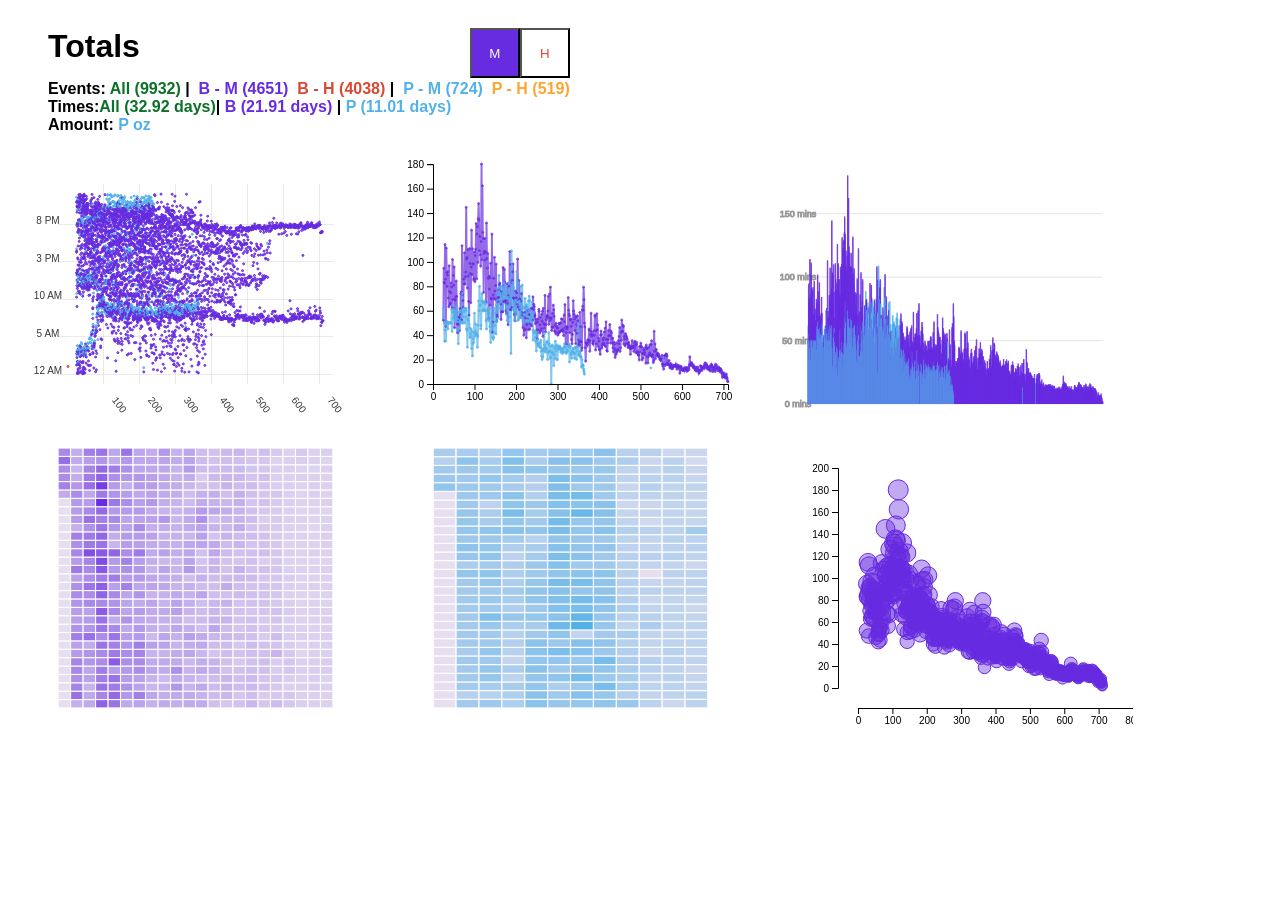
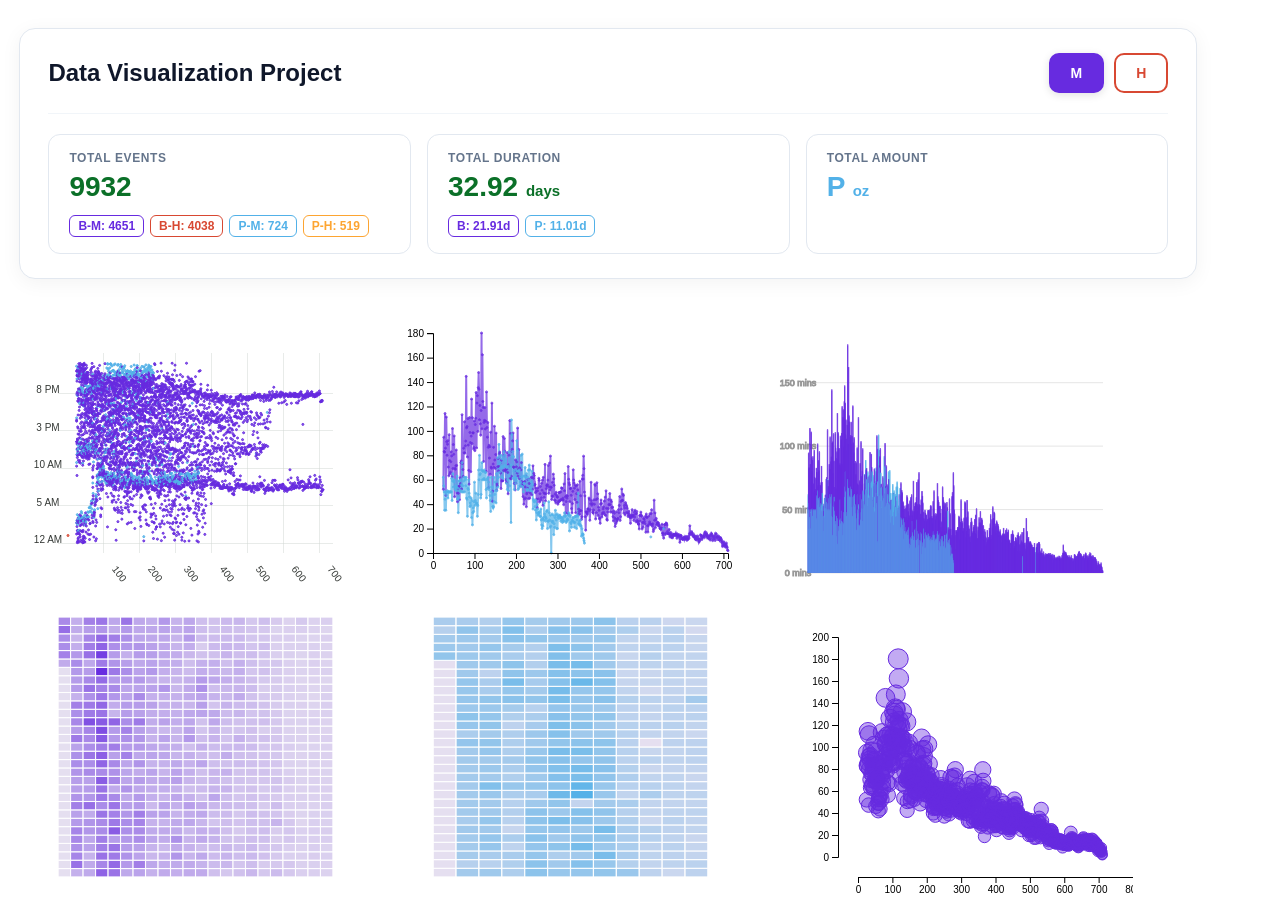
Before and after one commit to legaudinier/data-visualization, a React (Vite) app: page / in a window 1280 px wide. Before the commit the page ends 800 px from the top, so only its background shows below. Built offline with nearby package versions, Linux system fonts and the light colour scheme.

Commit message:
Header styling

```diff
--- a/src/App.tsx
+++ b/src/App.tsx
@@ -54,67 +54,203 @@ function App() {
           paddingTop: '20px',
           fontFamily: 'Arial, Helvetica, sans-serif'
         }}>
-        <div style={{ width: '1000px', display: 'flex', flexDirection: 'row' }}>
-          <div style={{ marginLeft: '40px' }}>
-            <div style={{ display: 'flex', justifyContent: 'space-between' }}>
-              <h1 style={{ marginTop: '0', marginBottom: '15px' }}>Totals</h1>
+        <div
+          style={{
+            maxWidth: '1120px',
+            margin: '0 auto 24px auto',
+            padding: '24px 28px',
+            backgroundColor: '#ffffff',
+            borderRadius: '16px',
+            boxShadow: '0 4px 20px rgba(0, 0, 0, 0.05)',
+            border: '1px solid #e2e8f0',
+          }}
+        >
+          <div
+            style={{
+              display: 'flex',
+              justifyContent: 'space-between',
+              alignItems: 'center',
+              paddingBottom: '20px',
+              marginBottom: '20px',
+              borderBottom: '1px solid #f1f5f9',
+            }}
+          >
             <div>
-                <button style={{
-                  width: '50px', height: '50px',
-                  background: pressedM ? bColor : 'white',
-                  color: pressedM ? 'white' : bColor
-                }}
+              <h1 style={{ margin: 0, fontSize: '24px', fontWeight: 700, color: '#0f172a' }}>
+                Data Visualization Project
+              </h1>
+            </div>
+
+            <div style={{ display: 'flex', gap: '10px' }}>
+              <button
                 type="button"
                 aria-pressed={pressedM}
-                  onClick={handleClickM}>
+                onClick={handleClickM}
+                style={{
+                  padding: '10px 20px',
+                  borderRadius: '10px',
+                  border: `2px solid ${bColor}`,
+                  backgroundColor: pressedM ? bColor : '#ffffff',
+                  color: pressedM ? '#ffffff' : bColor,
+                  fontWeight: 700,
+                  fontSize: '14px',
+                  cursor: 'pointer',
+                  transition: 'all 0.15s ease',
+                  boxShadow: pressedM ? '0 2px 8px rgba(0, 0, 0, 0.12)' : 'none',
+                }}
+              >
                 M
               </button>
-                <button style={{
-                  width: '50px', height: '50px',
-                  background: pressedH ? bColorH : 'white',
-                  color: pressedH ? 'white' : bColorH
-                }}
+
+              <button
                 type="button"
                 aria-pressed={pressedH}
-                  onClick={handleClickH}>
+                onClick={handleClickH}
+                style={{
+                  padding: '10px 20px',
+                  borderRadius: '10px',
+                  border: `2px solid ${bColorH}`,
+                  backgroundColor: pressedH ? bColorH : '#ffffff',
+                  color: pressedH ? '#ffffff' : bColorH,
+                  fontWeight: 700,
+                  fontSize: '14px',
+                  cursor: 'pointer',
+                  transition: 'all 0.15s ease',
+                  boxShadow: pressedH ? '0 2px 8px rgba(0, 0, 0, 0.12)' : 'none',
+                }}
+              >
                 H
               </button>
             </div>
           </div>
-            <div style={{ fontWeight: 'bold' }}>
-              Events: <span style={{ color: allColor }}>
-                All ({allBData.length + allPData.length + allBDataH.length + allPDataH.length})
-              </span> |
-              <span style={{ color: bColor }}>
-                &nbsp; B - M ({allBData.length})
+
+          {/* Bottom Row: 3 Metric Cards */}
+          <div
+            style={{
+              display: 'grid',
+              gridTemplateColumns: 'repeat(auto-fit, minmax(260px, 1fr))',
+              gap: '16px',
+            }}
+          >
+            {/* Card 1: Events */}
+            <div
+              style={{
+                padding: '16px 20px',
+                borderRadius: '12px',
+                border: '1px solid #e2e8f0',
+              }}
+            >
+              <div
+                style={{
+                  fontSize: '12px',
+                  fontWeight: 600,
+                  textTransform: 'uppercase',
+                  letterSpacing: '0.05em',
+                  color: '#64748b',
+                  marginBottom: '6px',
+                }}
+              >
+                Total Events
+              </div>
+              <div
+                style={{
+                  fontSize: '28px',
+                  fontWeight: 800,
+                  color: allColor,
+                  marginBottom: '12px',
+                }}
+              >
+                {allBData.length + allPData.length + allBDataH.length + allPDataH.length}
+              </div>
+              <div style={{ display: 'flex', flexWrap: 'wrap', gap: '6px', fontSize: '12px', fontWeight: 600 }}>
+                <span style={{ padding: '3px 8px', borderRadius: '6px', backgroundColor: '#ffffff', border: `1px solid ${bColor}`, color: bColor }}>
+                  B-M: {allBData.length}
                 </span>
-              <span style={{ color: bColorH }}>
-                &nbsp; B - H ({allBDataH.length})
-              </span> |
-              <span style={{ color: pColor }}>
-                &nbsp; P - M ({allPData.length})
+                <span style={{ padding: '3px 8px', borderRadius: '6px', backgroundColor: '#ffffff', border: `1px solid ${bColorH}`, color: bColorH }}>
+                  B-H: {allBDataH.length}
                 </span>
-              <span style={{ color: pColorH }}>
-                &nbsp; P - H ({allPDataH.length})
+                <span style={{ padding: '3px 8px', borderRadius: '6px', backgroundColor: '#ffffff', border: `1px solid ${pColor}`, color: pColor }}>
+                  P-M: {allPData.length}
                 </span>
-            </div>
-            <div style={{ fontWeight: 'bold' }}>
-              Times:
-              <span style={{ color: allColor }}>
-                All ({(((allTotalsArray[0].totals + allTotalsArray[1].totals) / 60) / 60 / 24).toFixed(2)} days)
-              </span>
-              | <span style={{ color: bColor }}>B ({(((allTotalsArray[1].totals) / 60) / 60 / 24).toFixed(2)} days) </span>
-              | <span style={{ color: pColor }}>
-                P ({(((allTotalsArray[0].totals) / 60) / 60 / 24).toFixed(2)} days)
-              </span>
-            </div>
-            <div style={{ fontWeight: 'bold' }}>
-              Amount: <span style={{ color: pColor }}>P oz
-
+                <span style={{ padding: '3px 8px', borderRadius: '6px', backgroundColor: '#ffffff', border: `1px solid ${pColorH}`, color: pColorH }}>
+                  P-H: {allPDataH.length}
                 </span>
               </div>
             </div>
+
+            {/* Card 2: Times */}
+            <div
+              style={{
+                padding: '16px 20px',
+                borderRadius: '12px',
+                border: '1px solid #e2e8f0',
+              }}
+            >
+              <div
+                style={{
+                  fontSize: '12px',
+                  fontWeight: 600,
+                  textTransform: 'uppercase',
+                  letterSpacing: '0.05em',
+                  color: '#64748b',
+                  marginBottom: '6px',
+                }}
+              >
+                Total Duration
               </div>
+              <div
+                style={{
+                  fontSize: '28px',
+                  fontWeight: 800,
+                  color: allColor,
+                  marginBottom: '12px',
+                }}
+              >
+                {(((allTotalsArray[0].totals + allTotalsArray[1].totals) / 60) / 60 / 24).toFixed(2)}{' '}
+                <span style={{ fontSize: '15px', fontWeight: 600 }}>days</span>
+              </div>
+              <div style={{ display: 'flex', flexWrap: 'wrap', gap: '6px', fontSize: '12px', fontWeight: 600 }}>
+                <span style={{ padding: '3px 8px', borderRadius: '6px', backgroundColor: '#ffffff', border: `1px solid ${bColor}`, color: bColor }}>
+                  B: {(((allTotalsArray[1].totals) / 60) / 60 / 24).toFixed(2)}d
+                </span>
+                <span style={{ padding: '3px 8px', borderRadius: '6px', backgroundColor: '#ffffff', border: `1px solid ${pColor}`, color: pColor }}>
+                  P: {(((allTotalsArray[0].totals) / 60) / 60 / 24).toFixed(2)}d
+                </span>
+              </div>
+            </div>
+            <div
+              style={{
+                padding: '16px 20px',
+                borderRadius: '12px',
+                border: '1px solid #e2e8f0',
+              }}
+            >
+              <div
+                style={{
+                  fontSize: '12px',
+                  fontWeight: 600,
+                  textTransform: 'uppercase',
+                  letterSpacing: '0.05em',
+                  color: '#64748b',
+                  marginBottom: '6px',
+                }}
+              >
+                Total Amount
+              </div>
+              <div
+                style={{
+                  fontSize: '28px',
+                  fontWeight: 800,
+                  color: pColor,
+                  marginBottom: '12px',
+                }}
+              >
+                P <span style={{ fontSize: '15px', fontWeight: 600 }}>oz</span>
+              </div>
+            </div>
+          </div>
+        </div>
+
         <div style={{
           display: 'flex',
           flexDirection: 'row',
```
Lines whose indentation alone changed are shown as unchanged.
